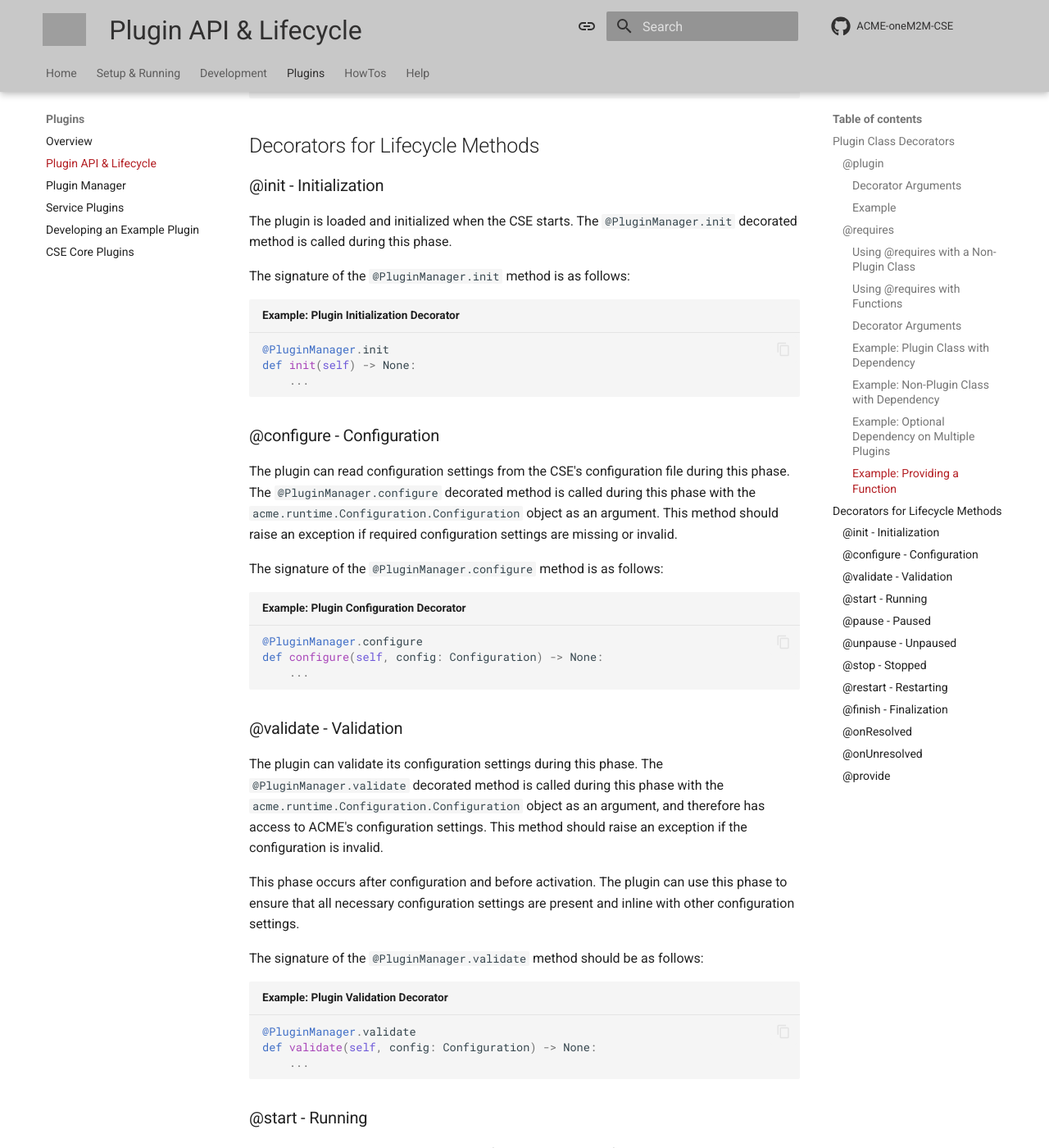
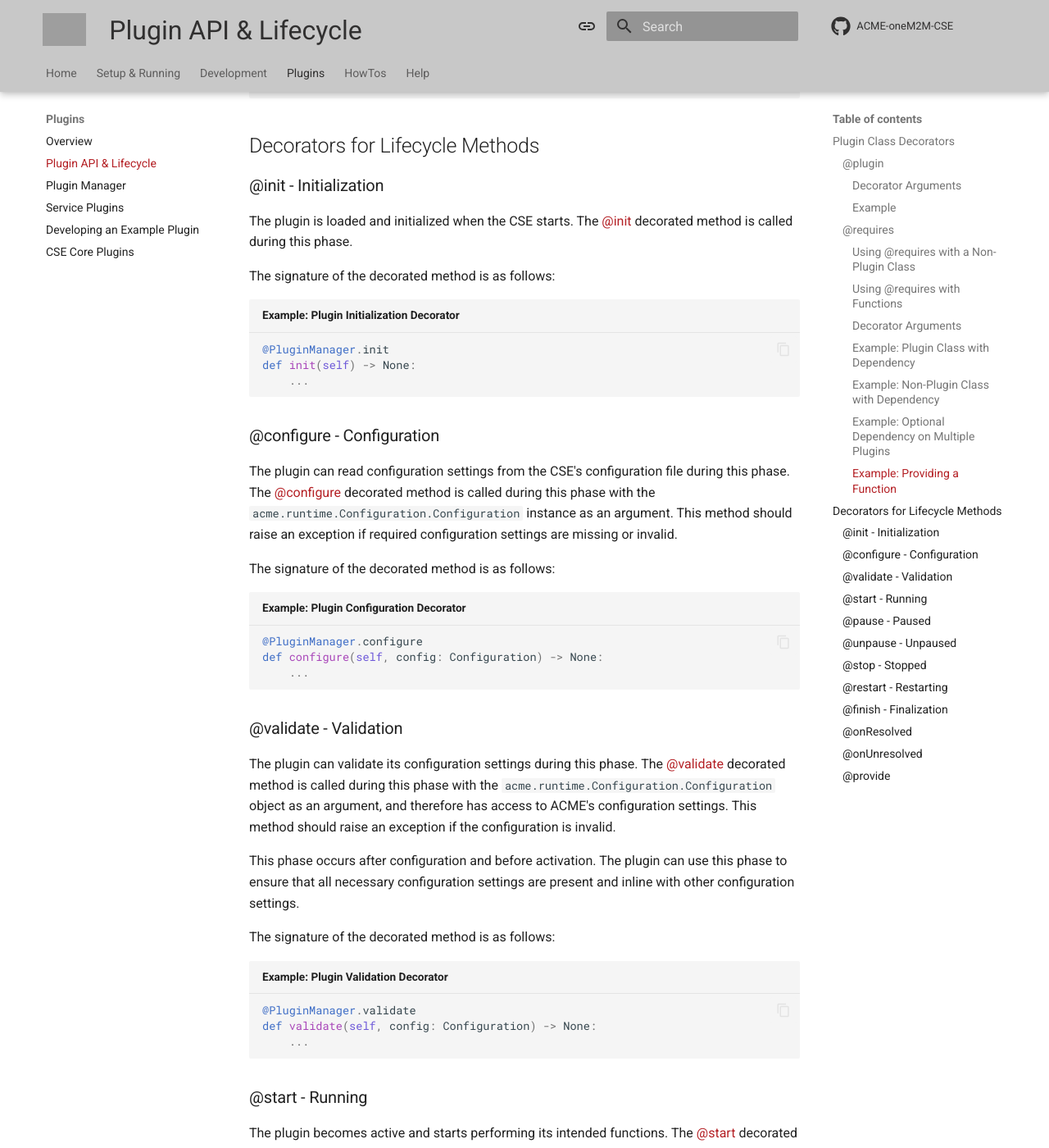
Before and after one commit to ankraft/ACME-oneM2M-CSE-mkdocs, an MkDocs documentation site: the page built from docs/plugins/PluginAPI.md, in a window 1280 px wide and 1400 px high, scrolled down 4563 px. Shown: the whole window at 82% size. Built offline with MkDocs 1.6.1 and Material for MkDocs 9.7.7, drawn with Linux system fonts in a browser that asks for light colours; comment, search, counter and statistics services are not loaded; some of the changed text lies outside the part shown; grey boxes are pictures that could not be loaded.

Commit message:
Updated plugins. Added event system documentation

````diff
--- a/docs/plugins/PluginAPI.md
+++ b/docs/plugins/PluginAPI.md
@@ -107,31 +108,31 @@
 
 ### @requires
 
-The `@PluginManager.requires` class decorator can be used to specify that a plugin depends on another plugin. This ensures that the dependent plugin is resolved before the plugin is started. If the required plugin is not available, the whole startup process will fail with an error. This behaviour can be changed by setting the optional argument `required` to `False`, which will cause the plugin to be processed as usual, though the dependency is not resolved.
+The [@PluginManager.requires](https://api.acmecse.net/acme.helpers.PluginManager.html#requires){target="_new"} class decorator can be used to specify that a plugin depends on another plugin. This ensures that the dependent plugin is resolved before the plugin is started. If the required plugin is not available, the whole startup process will fail with an error. This behaviour can be changed by setting the optional argument `required` to `False`, which will cause the plugin to be processed as usual, though the dependency is not resolved.
 
-One important aspect of using the `@PluginManager.requires` class decorator is that the dependency plugin's instance is injected into the decorated class as an attribute with the same name as the argument in the `@requires` decorator. If the dependend plugin becomes unavailable, the attribute will be set to `None`.
+One important aspect of using the [@requires](https://api.acmecse.net/acme.helpers.PluginManager.html#requires){target="_new"} class decorator is that the dependency plugin's instance is injected into the decorated class as an attribute with the same name as the argument in the [@requires](https://api.acmecse.net/acme.helpers.PluginManager.html#requires){target="_new"} decorator. If the dependend plugin becomes unavailable, the attribute will be set to `None`.
 
 See the following examples for more details.
 
-The `@requires` decorator can be used multiple times together with the `@plugin` decorator for the same class, or even without the `@plugin` decorator for non-plugin classes.
+The [@requires](https://api.acmecse.net/acme.helpers.PluginManager.html#requires){target="_new"} decorator can be used multiple times together with the [@plugin](#plugin) decorator for the same class, or even without the [@plugin](#plugin) decorator for non-plugin classes.
 
 #### Using `@requires` with a Non-Plugin Class
 
-In case a class is not a plugin itself, the `@requires` decorator can be used to express dependencies to plugins and to have the plugin instances automatically injected into the class. This can be useful for classes that depend on the functionality provided by a plugin and want to access plugin instances directly.
+In case a class is not a plugin itself, the [@requires](https://api.acmecse.net/acme.helpers.PluginManager.html#requires){target="_new"} decorator can be used to express dependencies to plugins and to have the plugin instances automatically injected into the class. This can be useful for classes that depend on the functionality provided by a plugin and want to access plugin instances directly.
 
-A plugin or non-plugin class can monitor the availability of its dependencies by using the [`@onResolved`](#onResolved) and [`@onUnresolved`](#onUnresolved) decorators, which are called when all dependencies are resolved and when any dependency becomes unresolved, respectively. This allows the class to react to changes in the availability of its dependencies at runtime.
+A plugin or non-plugin class can monitor the availability of its dependencies by using the [@onResolved](#onresolved) and [@onUnresolved](#onunresolved) decorators, which are called when all dependencies are resolved and when any dependency becomes unresolved, respectively. This allows the class to react to changes in the availability of its dependencies at runtime.
 
 
 #### Using `@requires` with Functions
 
-The `@requires` decorator can also be used to specify dependencies to functions (instead of a whole plugin), by setting the keyword argument in the `@plugin` decorator to a function path instead of a plugin module name. The function will then be injected as an attribute into the decorated class, and can be called directly from the class methods. This can be useful for providing specific functionality to classes without requiring them to depend on an entire plugin, or to have to import the function directly.
+The [@requires](https://api.acmecse.net/acme.helpers.PluginManager.html#requires){target="_new"} decorator can also be used to specify dependencies to functions (instead of a whole plugin), by setting the keyword argument in the [@plugin](#plugin) decorator to a function path instead of a plugin module name. The function will then be injected as an attribute into the decorated class, and can be called directly from the class methods. This can be useful for providing specific functionality to classes without requiring them to depend on an entire plugin, or to have to import the function directly.
 
-The function that is being depended on must be decorated with the [`@PluginManager.provide`](#provide) decorator. A function can be defined in any module, and does not need to be defined within a plugin module.
+The function that is being depended on must be decorated with the [@provide](#provide) decorator. A function can be defined in any module, and does not need to be defined within a plugin module.
 
 
 #### Decorator Arguments
 
-The `@PluginManager.requires` class decorator takes keyword arguments:
+The [@requires](https://api.acmecse.net/acme.helpers.PluginManager.html#requires){target="_new"} class decorator takes keyword arguments:
 
 - `<attribute name> = <plugin name>`: the keyword name is the name of the attribute through which the plugin instance will be injected into the decorated class, and the value is the name of the required plugin. The plugin name must match the plugin module name (i.e., the filename without the `.py` extension).
 	This is a required argument, and can occur multiple times to specify multiple dependencies.
@@ -205,9 +206,9 @@
 
 ### @init - Initialization
 
-The plugin is loaded and initialized when the CSE starts. The `@PluginManager.init` decorated method is called during this phase.
+The plugin is loaded and initialized when the CSE starts. The [@init](https://api.acmecse.net/acme.helpers.PluginManager.html#init){target="_new"} decorated method is called during this phase.
 
-The signature of the `@PluginManager.init` method is as follows:
+The signature of the decorated method is as follows:
 
 ```python title="Example: Plugin Initialization Decorator"
 @PluginManager.init
@@ -217,9 +218,9 @@
 
 ### @configure - Configuration
 
-The plugin can read configuration settings from the CSE's configuration file during this phase. The `@PluginManager.configure` decorated method is called during this phase with the `acme.runtime.Configuration.Configuration` object as an argument. This method should raise an exception if required configuration settings are missing or invalid.
+The plugin can read configuration settings from the CSE's configuration file during this phase. The [@configure](https://api.acmecse.net/acme.helpers.PluginManager.html#configure){target="_new"} decorated method is called during this phase with the `acme.runtime.Configuration.Configuration` instance as an argument. This method should raise an exception if required configuration settings are missing or invalid.
 
-The signature of the `@PluginManager.configure` method is as follows:
+The signature of the decorated method is as follows:
 
 ```python title="Example: Plugin Configuration Decorator"
 @PluginManager.configure
@@ -230,11 +231,11 @@
 
 ### @validate - Validation
 
-The plugin can validate its configuration settings during this phase. The `@PluginManager.validate` decorated method is called during this phase with the `acme.runtime.Configuration.Configuration` object as an argument, and therefore has access to ACME's configuration settings. This method should raise an exception if the configuration is invalid.
+The plugin can validate its configuration settings during this phase. The [@validate](https://api.acmecse.net/acme.helpers.PluginManager.html#validate){target="_new"} decorated method is called during this phase with the `acme.runtime.Configuration.Configuration` object as an argument, and therefore has access to ACME's configuration settings. This method should raise an exception if the configuration is invalid.
 
 This phase occurs after configuration and before activation. The plugin can use this phase to ensure that all necessary configuration settings are present and inline with other configuration settings.
 
-The signature of the `@PluginManager.validate` method should be as follows:
+The signature of the decorated method is as follows:
 
 ```python title="Example: Plugin Validation Decorator"
 @PluginManager.validate
@@ -245,9 +246,9 @@
 
 ### @start - Running
 
-The plugin becomes active and starts performing its intended functions. The `@PluginManager.start` decorated method is called during this phase.
+The plugin becomes active and starts performing its intended functions. The [@start](https://api.acmecse.net/acme.helpers.PluginManager.html#start){target="_new"} decorated method is called during this phase.
 
-The signature of the `@PluginManager.start` method is as follows:
+The signature of the decorated method is as follows:
 
 ```python title="Example: Plugin Start Decorator"
 @PluginManager.start
@@ -258,9 +259,9 @@
 
 ### @pause - Paused
 
-The plugin is paused and temporarily stops performing its functions. The `@PluginManager.pause` decorated method is called during this phase.
+The plugin is paused and temporarily stops performing its functions. The [@pause](https://api.acmecse.net/acme.helpers.PluginManager.html#pause){target="_new"} decorated method is called during this phase.
 
-The signature of the `@PluginManager.pause` method is as follows:
+The signature of the decorated method is as follows:
 
 ```python title="Example: Plugin Pause Decorator"
 @PluginManager.pause
@@ -271,13 +272,12 @@
 
 ### @unpause - Unpaused
 
-The plugin is unpaused and resumes performing its functions. The `@PluginManager.unpause` decorated method is called during this phase.
+The plugin is unpaused and resumes performing its functions. The [@unpause](https://api.acmecse.net/acme.helpers.PluginManager.html#unpause){target="_new"} decorated method is called during this phase.
 
 !!! note "Unpause not called when Restarting while Paused"
-	If the plugin is in *paused* state and the plugin is restarted while paused, the `@PluginManager.restart` method will be called, but the `@PluginManager.unpause` method will not be called.
+	If the plugin is in *paused* state and the plugin is restarted while paused, the [@restart](https://api.acmecse.net/acme.helpers.PluginManager.html#restart){target="_new"} method will be called, but the [@unpause](https://api.acmecse.net/acme.helpers.PluginManager.html#unpause){target="_new"} method will not be called.
 
-
-The signature of the `@PluginManager.unpause` method is as follows:
+The signature of the decorated method is as follows:
 
 ```python title="Example: Plugin Unpause Decorator"
 @PluginManager.unpause
@@ -288,11 +288,11 @@
 
 ### @stop - Stopped
 
-The plugin is deactivated and stops performing its functions. The `@PluginManager.stop` decorated method is called during this phase.
+The plugin is deactivated and stops performing its functions. The [@stop](https://api.acmecse.net/acme.helpers.PluginManager.html#stop){target="_new"} decorated method is called during this phase.
 
-If the plugin is in *paused* state and the `@plugin` class decorator has the `noRestartWhilePaused` flag set to `True`, the plugin will not be restarted while paused.
+If the plugin is in *paused* state and the [@plugin](#plugin) class decorator has the `noRestartWhilePaused` argument set to `True`, the plugin will not be restarted while paused.
 
-The signature of the `@PluginManager.stop` method is as follows:
+The signature of the decorated method is as follows:
 
 ```python title="Example: Plugin Stop Decorator"
 @PluginManager.stop
@@ -302,12 +302,12 @@
 
 ### @restart - Restarting
 
-If the CSE is restarted internally, the plugin's `@PluginManager.restart` decorated method is called. This allows the plugin to reinitialize any state or resources as needed. After this method is called, the plugin is considered to be in the running state again. However, neither the `@PluginManager.start` nor `@PluginManager.stop` methods are called during a restart.
+If the CSE is restarted internally, the plugin's [@restart](https://api.acmecse.net/acme.helpers.PluginManager.html#restart){target="_new"} decorated method is called. This allows the plugin to reinitialize any state or resources as needed. After this method is called, the plugin is considered to be in the running state again. However, neither the [@start](#start---running) nor [@stop](#stop---stopped) methods are called during a restart.
 
 !!! note "Not restarting while Paused"
-	If the plugin is in *paused* state and the `@plugin` class decorator has the `noRestartWhilePaused` flag set to `True`, the plugin will not be restarted while paused, and therefore the `@PluginManager.restart` method will not be called. In this case, the plugin will remain in the paused state until it is unpaused, at which point the `@PluginManager.unpause` method will be called to resume its functions.
+	If the plugin is in *paused* state and the [@plugin](#plugin) class decorator has the `noRestartWhilePaused` flag set to `True`, the plugin will not be restarted while paused, and therefore the [@restart](https://api.acmecse.net/acme.helpers.PluginManager.html#restart){target="_new"} method will not be called. In this case, the plugin will remain in the paused state until it is unpaused, at which point the [@unpause](https://api.acmecse.net/acme.helpers.PluginManager.html#unpause){target="_new"} method will be called to resume its functions.
 
-The signature of the `@PluginManager.restart` method is as follows:
+The signature of the decorated method is as follows:
 
 ```python title="Example: Plugin Restart Decorator"
 @PluginManager.restart
@@ -317,9 +317,9 @@
 
 ### @finish - Finalization
 
-The plugin is finalized and cleaned up when the CSE shuts down. The `@PluginManager.finish` decorated method is called during this phase. This is the last phase of the plugin's lifecycle.
+The plugin is finalized and cleaned up when the CSE shuts down. The [@finish](https://api.acmecse.net/acme.helpers.PluginManager.html#finish){target="_new"} decorated method is called during this phase. This is the last phase of the plugin's lifecycle.
 
-The signature of the `@PluginManager.finish` method is as follows:
+The signature of the decorated method is as follows:
 
 ```python title="Example: Plugin Finalization Decorator"
 @PluginManager.finish
@@ -330,11 +330,11 @@
 
 ### @onResolved
 
-The `@PluginManager.onResolved` decorated method is called when all dependencies of the plugin are resolved and the plugin is ready to be started. This can be used to perform any necessary setup that depends on the availability of the plugin's dependencies.
+The [@onResolved](https://api.acmecse.net/acme.helpers.PluginManager.html#onResolved){target="_new"} decorated method is called when all dependencies of the plugin are resolved and the plugin is ready to be started. This can be used to perform any necessary setup that depends on the availability of the plugin's dependencies.
 
-The decorated method receives a list of `Dependency` objects as an argument, which represent the resolved and unresolved dependencies of the plugin or class. Each `Dependency` object contains information about the dependency, including its name, the instance name, and whether it is required and was resolved.
+The decorated method receives a list of [Dependency](https://api.acmecse.net/acme.helpers.PluginManager.Dependency.html){target="_new"} objects as an argument, which represent the resolved and unresolved dependencies of the plugin or class. Each [Dependency](https://api.acmecse.net/acme.helpers.PluginManager.Dependency.html){target="_new"} object contains information about the dependency, including its name, the instance name, and whether it is required and was resolved.
 
-The signature of the `@PluginManager.onResolved` method is as follows:
+The signature of the decorated method is as follows:
 
 ```python title="Example: Plugin Resolved Decorator"
 @PluginManager.onResolved
@@ -345,11 +345,11 @@
 
 ### @onUnresolved
 
-The `@PluginManager.onUnresolved` decorated method is called when any dependency of the plugin becomes unresolved. This can be used to perform any necessary cleanup or state management when a dependency becomes unavailable at runtime.
+The [@onUnresolved](https://api.acmecse.net/acme.helpers.PluginManager.html#onUnresolved){target="_new"} decorated method is called when any dependency of the plugin becomes unresolved. This can be used to perform any necessary cleanup or state management when a dependency becomes unavailable at runtime.
 
-The decorated method receives a list of `Dependency` objects as an argument, which represent the resolved and unresolved dependencies of the plugin or class. Each `Dependency` object contains information about the dependency, including its name, the instance name, and whether it is required and was resolved.
+The decorated method receives a list of [Dependency](https://api.acmecse.net/acme.helpers.PluginManager.Dependency.html){target="_new"} objects as an argument, which represent the resolved and unresolved dependencies of the plugin or class. Each [Dependency](https://api.acmecse.net/acme.helpers.PluginManager.Dependency.html){target="_new"} object contains information about the dependency, including its name, the instance name, and whether it is required and was resolved.
 
-The signature of the `@PluginManager.onUnresolved` method is as follows:
+The signature of the decorated method is as follows:
 
 ```python title="Example: Plugin Unresolved Decorator"
 @PluginManager.onUnresolved
@@ -359,11 +359,11 @@
 
 ### @provide
 
-The `@PluginManager.provide` decorated method is used to mark a function as a provided function that can be called by other plugins or external code.
+The [@provide](https://api.acmecse.net/acme.helpers.PluginManager.html#provide){target="_new"} decorated method is used to mark a function as a provided function that can be called by other plugins or external code.
 
-The provided function can be injected as a dependency into other plugins or classes using the `@PluginManager.requires` decorator, by using the function path as the plugin name in the dependency.
+The provided function can be injected as a dependency into other plugins or classes using the [@requires](https://api.acmecse.net/acme.helpers.PluginManager.html#requires){target="_new"} decorator, by using the function path as the plugin name in the dependency.
 
-The signature of the `@PluginManager.provide` method is as follows:
+The signature of the decorated method is as follows:
 
 ```python title="Example: Plugin Provide Decorator"
 @PluginManager.provide('a.path.to.provided_function')
--- a/mkdocs.yml
+++ b/mkdocs.yml
@@ -184,6 +184,7 @@
   - 'Development':
       - 'Overview': 'development/Overview.md'
       - 'API Docs': 'development/APIDocs.md'
+      - 'Event System': 'development/EventSystem.md'
       - 'Unit Tests': 'development/UnitTests.md'
       - 'Start-Up and Policies':
         - 'Start-Up Resources': 'development/StartupResources.md'
````
Also changed, not shown: other parts of docs/plugins/PluginAPI.md (+6 -5 lines), docs/development/APIDocs.md (+25 -1 lines), docs/development/EventSystem.md (added, +235 -0 lines), docs/development/tools/OnboardingTool.md (+7 -1 lines), docs/plugins/PluginCorePlugins.md (+1 -1 lines), docs/plugins/PluginExample.md (+3 -3 lines), docs/plugins/PluginManager.md (+10 -12 lines), docs/plugins/PluginServicePlugins.md (+42 -26 lines), docs/plugins/PluginsOverview.md (+1 -1 lines), docs/setup/Installation.md (+1 -1 lines), docs/setup/Operation-management.md (+38 -53 lines).
